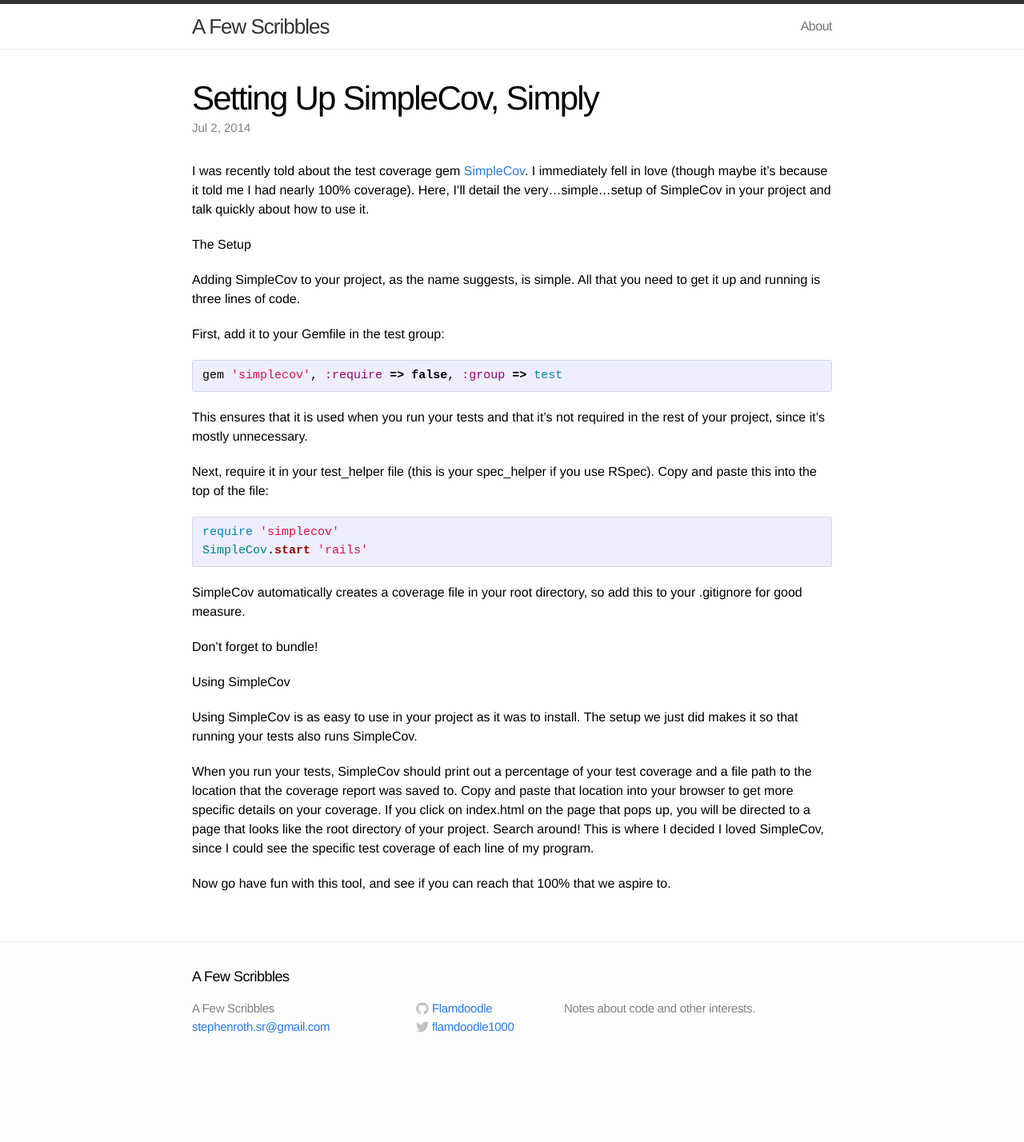
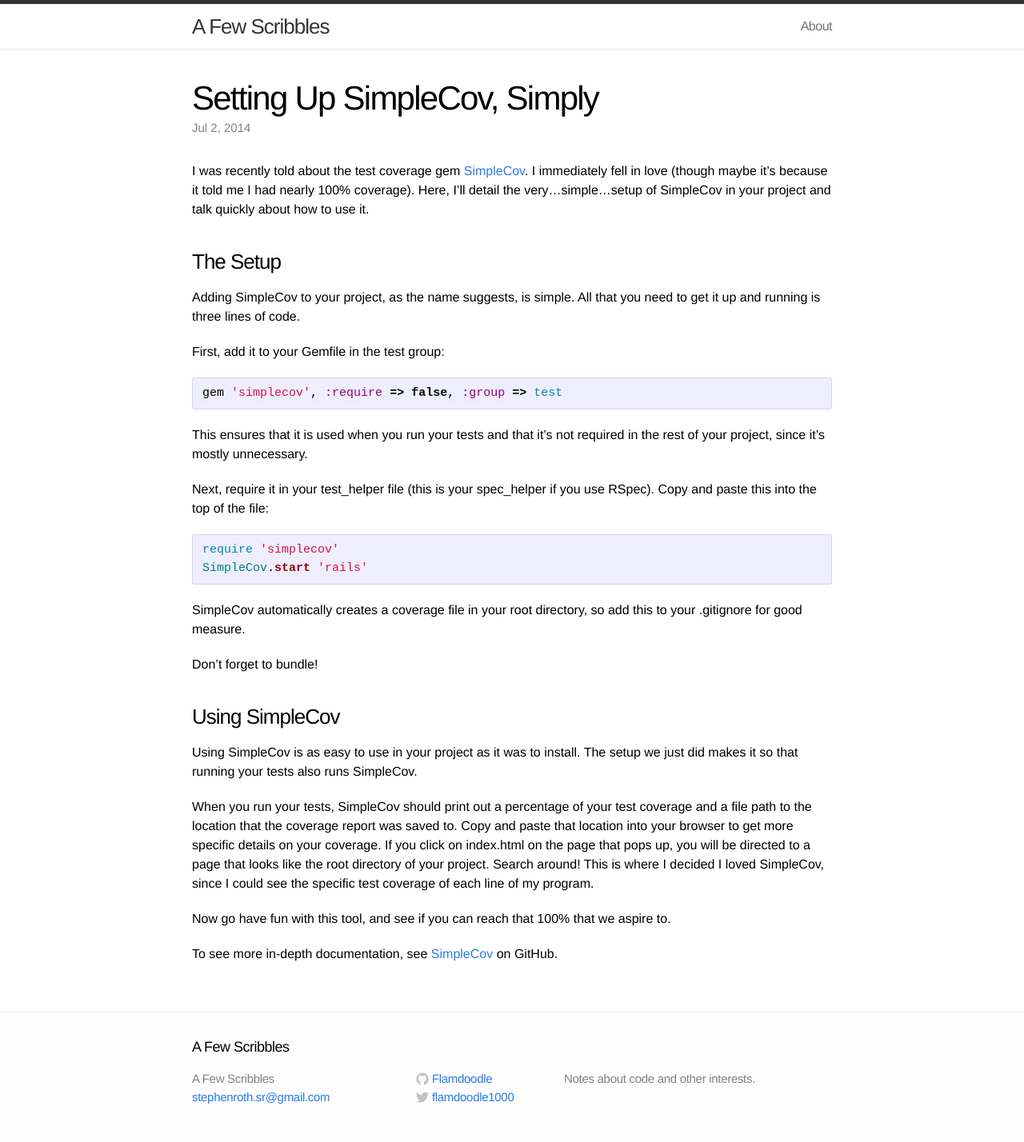
Before and after one commit to Flamdoodle/Flamdoodle.github.io, a Jekyll site: the page built from _posts/2014-07-02-Setting-Up-SimpleCov-Simply.markdown, in a window 1280 px wide. Shown: the whole page at 80% size. Built offline with Jekyll 4.4.1, drawn with Linux system fonts in a browser that asks for light colours; before the commit the page ends 1340 px from its top, so only the background shows below that.

Commit message:
Add inline styling

```diff
--- a/_posts/2014-07-02-Setting-Up-SimpleCov-Simply.markdown
+++ b/_posts/2014-07-02-Setting-Up-SimpleCov-Simply.markdown
@@ -6,8 +6,7 @@ categories: jekyll update
 ---
 
 I was recently told about the test coverage gem [SimpleCov][simplecov].  I immediately fell in love (though maybe it's because it told me I had nearly 100% coverage).  Here, I'll detail the very...simple...setup of SimpleCov in your project and talk quickly about how to use it.
-
-The Setup
+<h3>The Setup</h3>
 
 Adding SimpleCov to your project, as the name suggests, is simple. All that you need to get it up and running is three lines of code.
 
@@ -29,8 +28,7 @@ SimpleCov.start 'rails'
 SimpleCov automatically creates a coverage file in your root directory, so add this to your .gitignore for good measure.
 
 Don't forget to bundle!
-
-Using SimpleCov
+<h3>Using SimpleCov</h3>
 
 Using SimpleCov is as easy to use in your project as it was to install.  The setup we just did makes it so that running your tests also runs SimpleCov.
 
@@ -38,4 +36,6 @@ When you run your tests, SimpleCov should print out a percentage of your test co
 
 Now go have fun with this tool, and see if you can reach that 100% that we aspire to.
 
+To see more in-depth documentation, see [SimpleCov][simplecov] on GitHub.
+
 [simplecov]: https://github.com/colszowka/simplecov
```
